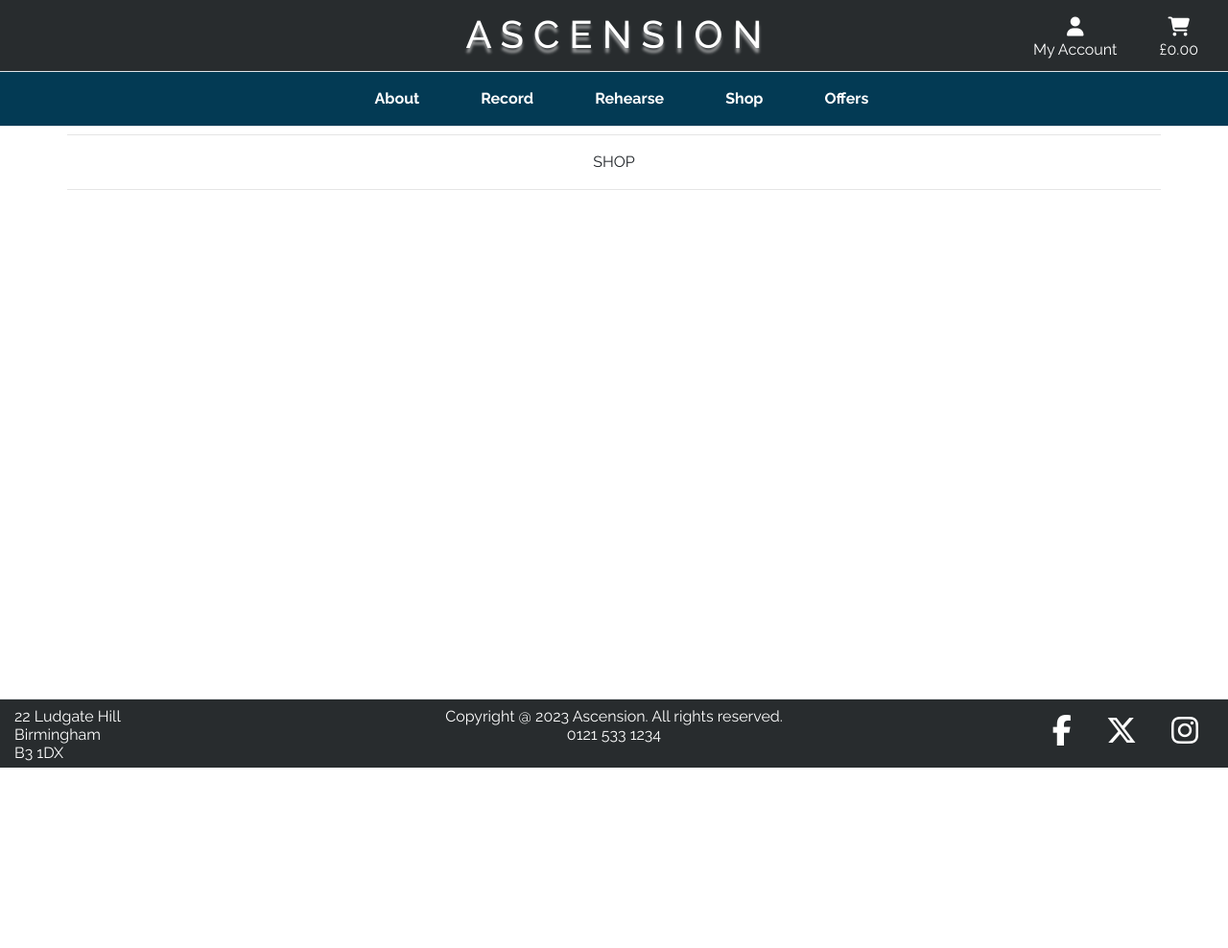
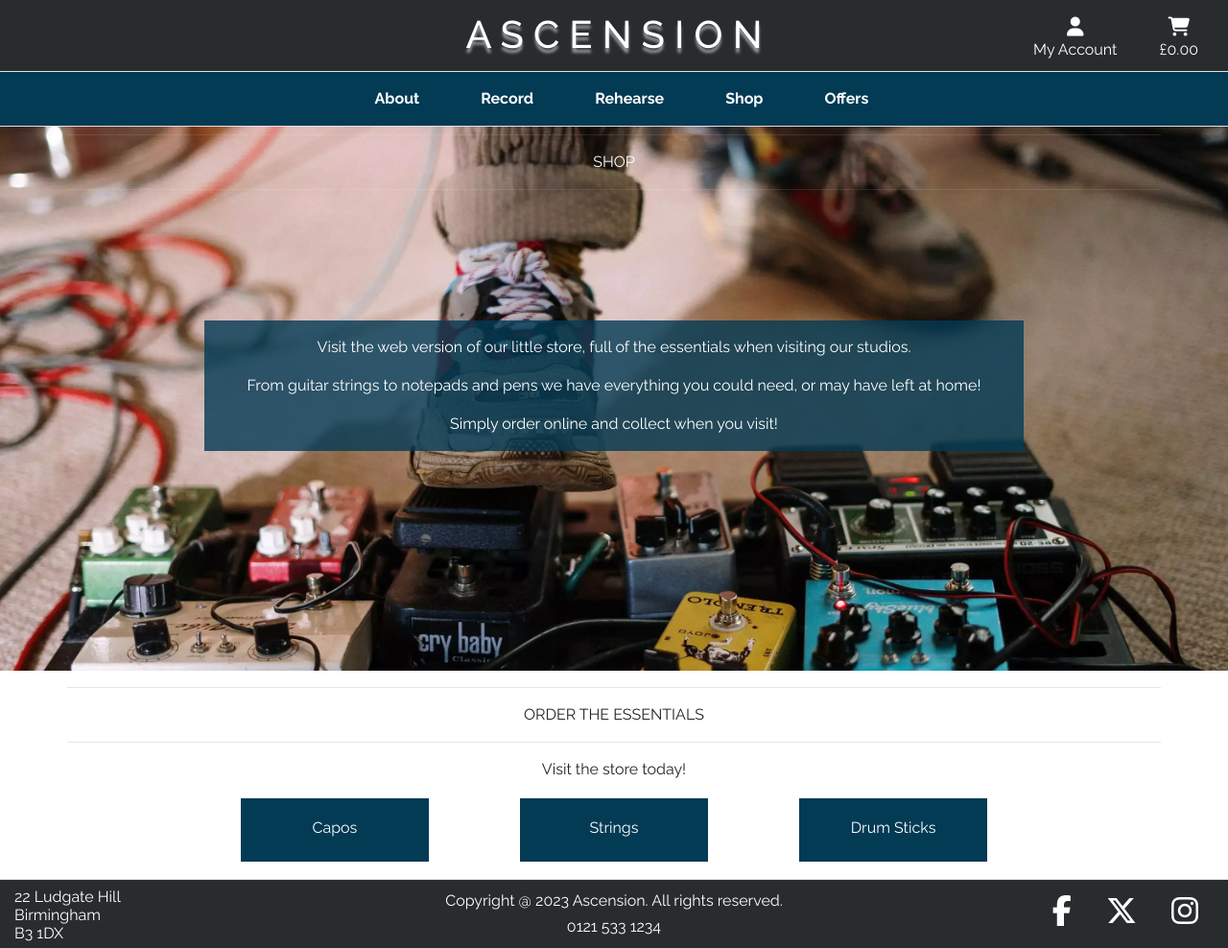
Before and after one commit to ryanmcnally93/ascension, a Django app: page /shop/ in a window 1280 px wide. Shown: the whole page at 96% size. Before the commit the page ends 800 px from the top, so only its background shows below. Run offline with Django 3.2, Linux system fonts and the light colour scheme; some libraries are stand-ins or nearby versions; some web fonts are replaced.

Commit message:
Finish CSS three title pages

```diff
--- a/home/static/home/css/home.css
+++ b/home/static/home/css/home.css
@@ -20,6 +20,11 @@
 
 .ls-logo {
     width: 200px;
+    border: 2px solid #033A54;
+}
+
+.ls-logo:hover {
+    background-color: white;
 }
 
 .index-button-box {
--- a/home/templates/home/index.html
+++ b/home/templates/home/index.html
@@ -40,7 +40,7 @@
             </div>
         </div>
     </div>
-    <div class="row">
+    <div class="row overflow-hidden">
         <div class="little-strings bg-dark-electric-blue text-white justify-content-center col">
             <h2 class="my-auto">In partnership with </h2>
             <a class="ls-logo" href="https://ryanmcnally93.github.io/project-two-little-strings/">
--- /dev/null
+++ b/shop/static/shop/css/shop.css
@@ -0,0 +1,39 @@
+.background-image {
+    background: url('/media/shop-main.webp') no-repeat center top;
+    width: 100%;
+    height: 700px;
+    border-bottom: 1px solid white;
+    background-size: 100%;
+}
+
+.white-hr {
+    color: white !important;
+    border-top: 1px solid rgb(255,255,255,0.1) !important;
+}
+
+#about-box {
+    margin-top: 120px;
+    background-color: rgb(3, 58, 84, 0.8);
+    border: none;
+    border-radius: 0;
+}
+
+.index-button-box {
+    border: 2px solid white;
+    width: 200px;
+    height: 70px;
+    background-color: #033A54;
+    font-size: 32px;
+}
+
+.shop-buttons {
+    padding-top: 11px;
+    font-size: 16px;
+}
+
+.shop-buttons:hover {
+    text-decoration: none;
+    color: #033A54 !important;
+    background-color: white;
+    border: 2px solid #033A54;
+}
--- a/shop/templates/shop/home.html
+++ b/shop/templates/shop/home.html
@@ -2,22 +2,63 @@
 {% load static %}
 
 {% block extra_css %}
+    <link rel="stylesheet" href="{% static '/shop/css/shop.css' %}">
 {% endblock %}
 
-{% block page_header %}
+{% block content %}
+    <div class="background-image">
+        <div class="container header-container">
+            <div class="row">
+                <hr class="white-hr" id="top-hr">
+                    <div id="page-heading" class="col text-center text-white">SHOP</div>
+                <hr class="white-hr">
+            </div>
+        </div>
+        <div id="about-box" class="container col-8 text-center pt-3">
+            <div class="row text-white ml-1 mr-1 justify-content-center">
+                <p>Visit the web version of our little store, full of the essentials when visiting our studios.</p>
+                <p>From guitar strings to notepads and pens we have everything you could need, or may have left at home!</p>
+                <p>Simply order online and collect when you visit!</p>
+            </div>
+        </div>
+    </div>
     <div class="container header-container">
         <div class="row">
-            <hr id="top-hr">
-                <div id="page-heading" class="col text-center">SHOP</div>
+            <hr>
+                <div id="page-heading" class="col text-center">ORDER THE ESSENTIALS</div>
             <hr>
         </div>
     </div>
-{% endblock %}
-
-{% block content %}
-    <div class="row">
-        <div class="col">
-
+    <div class="container">
+        <div class="row justify-content-center">
+            <p>Visit the store today!</p>
+        </div>
+    </div>
+    <div class="row justify-content-center mb-3">
+        <div class="col-12 col-lg-8">
+            <div class="row">
+                <div class="col-4 text-center h-100">
+                    <div class="index-button-box m-auto">
+                        <a href="{% url 'products' %}?category=capos" class="h-100 w-100 d-block shop-buttons text-white">
+                            <p class="mb-2 pt-2">Capos</p>
+                        </a>
+                    </div>
+                </div>
+                <div class="col-4 text-center h-100">
+                    <div class="index-button-box m-auto">
+                        <a href="{% url 'products' %}?category=guitar_strings" class="h-100 w-100 d-block shop-buttons text-white">
+                            <p class="mb-2 pt-2">Strings</p>
+                        </a>
+                    </div>
+                </div>
+                <div class="col-4 text-center h-100">
+                    <div class="index-button-box m-auto">
+                        <a href="{% url 'products' %}?category=drum_sticks" class="h-100 w-100 d-block shop-buttons text-white">
+                            <p class="mb-2 pt-2">Drum Sticks</p>
+                        </a>
+                    </div>
+                </div>
+            </div>
         </div>
     </div>
 {% endblock %}
--- a/static/css/base.css
+++ b/static/css/base.css
@@ -75,6 +75,11 @@ body {
     line-height: 19px;
 }
 
+.footer-m {
+    font-size: 16px;
+    line-height: 27px;
+}
+
 .socials {
     font-size: 32px;
 }
--- a/templates/base.html
+++ b/templates/base.html
@@ -120,8 +120,8 @@
             <div class="col-12 col-lg-4">
                 <p class="text-white footer-p mb-0">22 Ludgate Hill<br>Birmingham<br>B3 1DX</p>
             </div>
-            <div class="col-12 col-lg-4 footer-p">
-                <p class="text-white footer-p text-center mb-0">Copyright @ 2023 Ascension. All rights reserved.<br>0121 533 1234</p>
+            <div class="col-12 col-lg-4">
+                <p class="text-white footer-m text-center mb-0">Copyright @ 2023 Ascension. All rights reserved.<br>0121 533 1234</p>
             </div>
             <div class="col-12 col-lg-4 text-white text-lg-right">
                 <i class="fa-brands fa-facebook-f socials nav-link footer-link"></i>
```
Also changed, not shown: rehearse/static/rehearse/css/rehearse.css (added, +39 -0 lines), rehearse/templates/rehearse/home.html (+32 -9 lines), media/rehearsals-main.webp (added), media/shop-main.webp (added).
